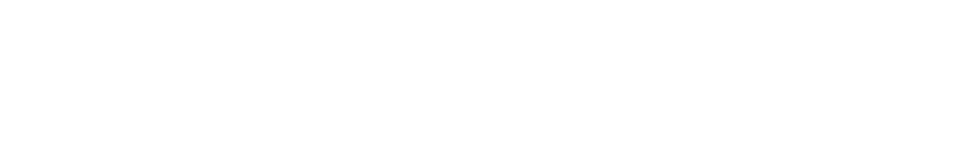
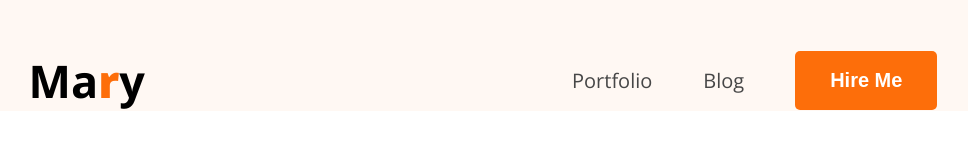
Before and after one commit to porosh-786/porosh-dev-portfolio-code, a plain HTML site: page index.html in a window 1280 px wide. Shown: the whole page, without its empty margins (157-1125 px from the left). Drawn offline with nearby package versions, Linux system fonts and the light colour scheme.

Commit message:
added design 1

```diff
--- a/index.html
+++ b/index.html
@@ -1,11 +1,32 @@
 <!DOCTYPE html>
 <html lang="en">
+
 <head>
     <meta charset="UTF-8">
     <meta name="viewport" content="width=device-width, initial-scale=1.0">
     <title>Porosh | Portfolio</title>
+    <link rel="stylesheet" href="styles/portfolio.css">
+
+    <!-- Font Awesome Open Sans Font -->
+    <link rel="preconnect" href="https://fonts.googleapis.com">
+    <link rel="preconnect" href="https://fonts.gstatic.com" crossorigin>
+    <link href="https://fonts.googleapis.com/css2?family=Open+Sans:ital,wght@0,300..800;1,300..800&display=swap"
+        rel="stylesheet">
 </head>
-<body>
 
+<body class="font-open-sans">
+    <header>
+        <nav>
+            <div class="logo">
+                <h2>Ma<span class="color-orange">r</span>y</h2>
+            </div>
+            <ul class="menu">
+                <li><a href="#">Portfolio</a></li>
+                <li><a href="#">Blog</a></li>
+                <li><a href="#"><button class="btn">Hire Me</button></a></li>
+            </ul>
+        </nav>
+    </header>
 </body>
+
 </html>
--- /dev/null
+++ b/styles/portfolio.css
@@ -0,0 +1,57 @@
+* {
+    margin: 0;
+    padding: 0;
+    box-sizing: border-box;
+}
+
+/* Shared Style */
+.font-open-sans {
+    font-family: "Open Sans", sans-serif;
+    font-optical-sizing: auto;
+}
+
+.logo h2 {
+    font-size: 45px;
+}
+
+.color-orange {
+    color: #FD6E0A;
+    font-weight: 900;
+}
+.btn{
+    background-color: #FD6E0A;
+    border: none;
+    padding: 18px 35px;
+    border-radius: 5px;
+    font-size: 20px;
+    font-weight: bold;
+    color: white;
+}
+
+/* Main Style */
+header {
+    background-color: #FFF8F3;
+    padding-top: 50px;
+}
+
+nav {
+    width: 71%;
+    max-width: 1140px;
+    margin: 0 auto;
+    display: flex;
+    justify-content: space-between;
+    align-items: center;
+}
+
+nav .menu {
+    display: flex;
+    list-style-type: none;
+    gap: 51px;
+    align-items: center;
+}
+
+nav .menu a {
+    font-size: 20px;
+    color: #474747;
+    text-decoration: none;
+}
```
